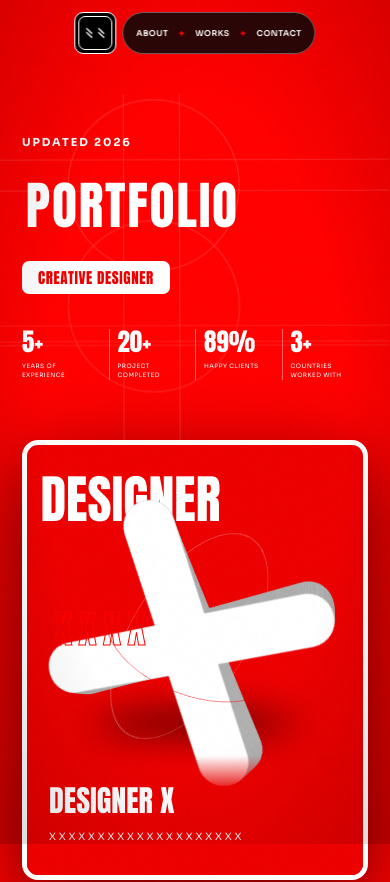
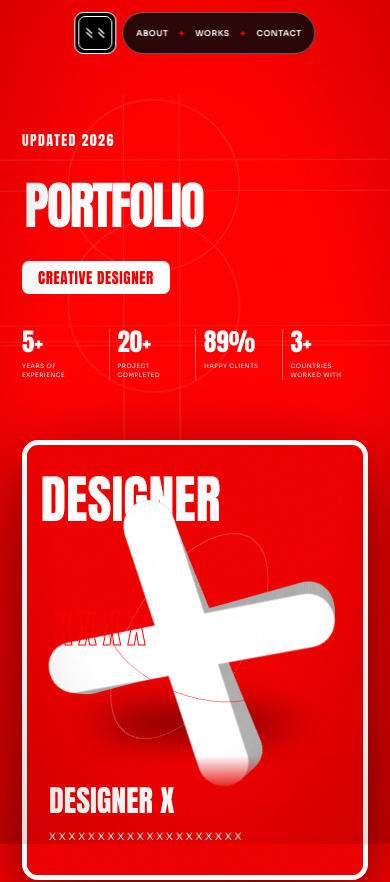
Before and after one commit to Immanuelchika099/brand, a React (Vite) app: page / in a window 390 px wide. Shown: the top 882 px of the page. Built offline with nearby package versions, Linux system fonts and the light colour scheme.

Commit message:
Tighten portfolio heading and restyle updated label

```diff
--- a/src/components/Hero.css
+++ b/src/components/Hero.css
@@ -2,9 +2,9 @@
 .hero__geometry{position:absolute;z-index:0;pointer-events:none;left:50%;top:52%;width:min(68vw,900px);height:auto;opacity:.25;mix-blend-mode:screen;transform:translate3d(-50%,-50%,0);animation:geometry-drift 14s ease-in-out infinite alternate}
 .hero__inner{position:relative;z-index:1;width:100%;max-width:1440px;margin:auto;display:grid;grid-template-columns:minmax(0,1.25fr) minmax(280px,.7fr);align-items:center;gap:5vw}
 .hero__copy{position:relative;z-index:2;min-width:0;animation:hero-enter 1s cubic-bezier(.2,.7,.1,1) .15s both}
-.eyebrow{font:700 11px 'Sora',sans-serif;letter-spacing:.18em}
-.hero__copy h1{display:block;width:100%;max-width:100%;font:clamp(68px,10.5vw,160px)/1.08 Anton,sans-serif;letter-spacing:-.015em;margin:22px 0 18px;white-space:nowrap;overflow:visible;padding:.06em .025em .1em}
-.hero__copy h1 .split-text{display:inline-flex;flex-wrap:nowrap;max-width:100%;overflow:visible;padding:.04em .025em .08em}
+.eyebrow{font:clamp(14px,1.4vw,18px)/1 Anton,sans-serif;letter-spacing:.1em}
+.hero__copy h1{display:block;width:100%;max-width:100%;font:clamp(68px,10.5vw,160px)/1.08 Anton,sans-serif;letter-spacing:-.04em;margin:22px 0 18px;white-space:nowrap;overflow:visible;padding:.06em .025em .1em}
+.hero__copy h1 .split-text{display:inline-flex;flex-wrap:nowrap;max-width:100%;overflow:visible;padding:.04em .025em .08em}.hero__copy h1 .split-text__mask{padding-inline:0}
 .hero__role{display:inline-block;background:#fff;color:#ed0000;border-radius:7px;padding:9px 16px;font:clamp(15px,2vw,24px)/1 Anton,sans-serif;letter-spacing:.04em}
 .hero__stats{display:grid;grid-template-columns:repeat(4,1fr);margin-top:60px;max-width:770px}
 .hero__stats div{padding:0 18px;border-left:1px solid #ffffff66;display:flex;flex-direction:column;gap:8px}
```
